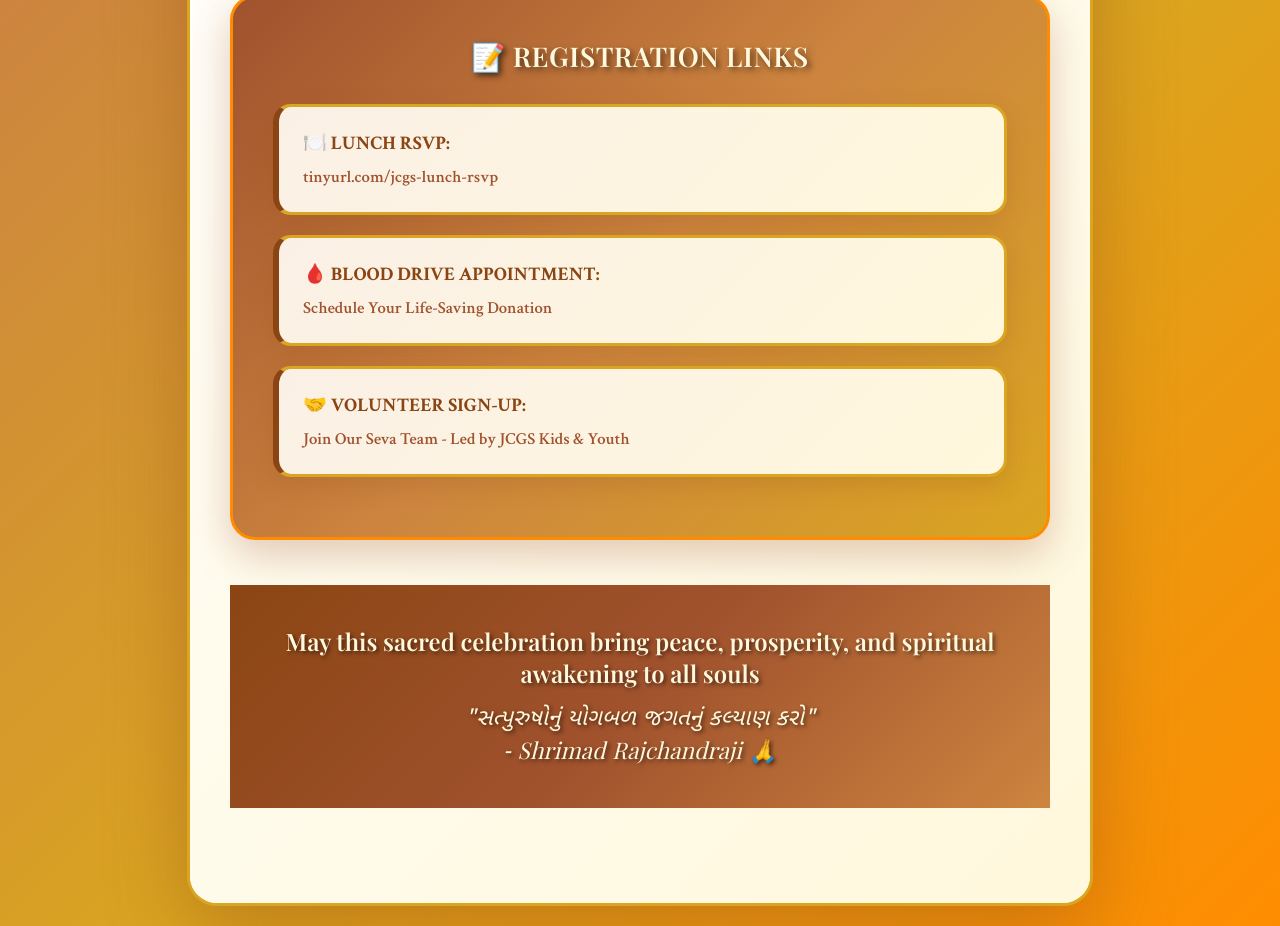
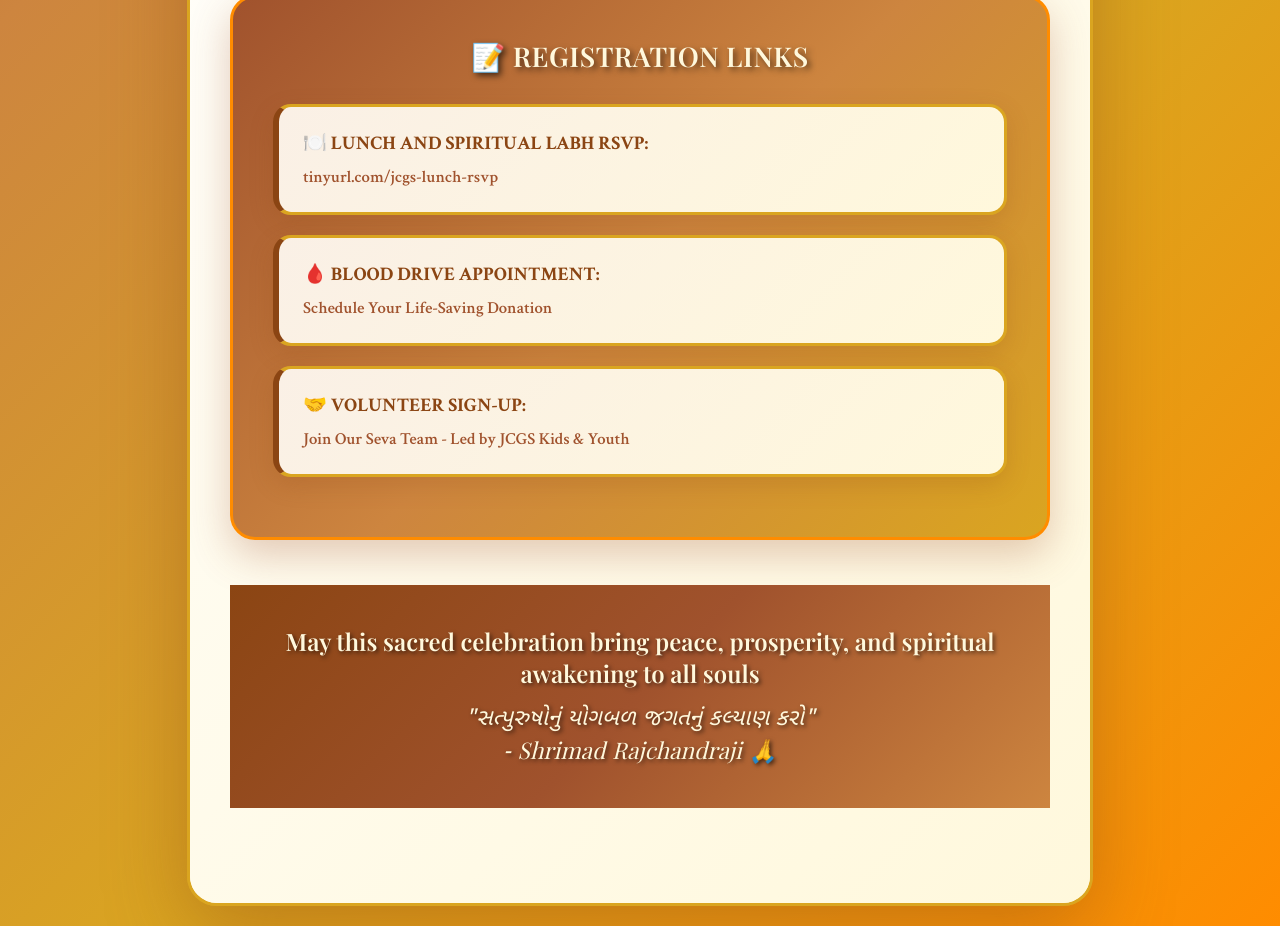
Before and after one commit to rsshah1/Param_Krupalu_Dev_Pratishtha_JCGS_2026, a plain HTML site: page index.html in a window 1280 px wide. Shown: the part 2160-3086 px from the top of the page. Drawn offline with nearby package versions, Linux system fonts and the light colour scheme.

Commit message:
Update index.html

```diff
--- a/index.html
+++ b/index.html
@@ -614,7 +614,7 @@
                     <div class="registration-title">📝 REGISTRATION LINKS</div>
 
                     <div class="link-item">
-                        <div class="link-title">🍽️ LUNCH RSVP:</div>
+                        <div class="link-title">🍽️ LUNCH AND SPIRITUAL LABH RSVP:</div>
                         <a href="https://www.signupgenius.com/go/10C094AAAAB2AABF4C43-62965126-shrimad" class="link-url">tinyurl.com/jcgs-lunch-rsvp</a>
                     </div>
 
```
